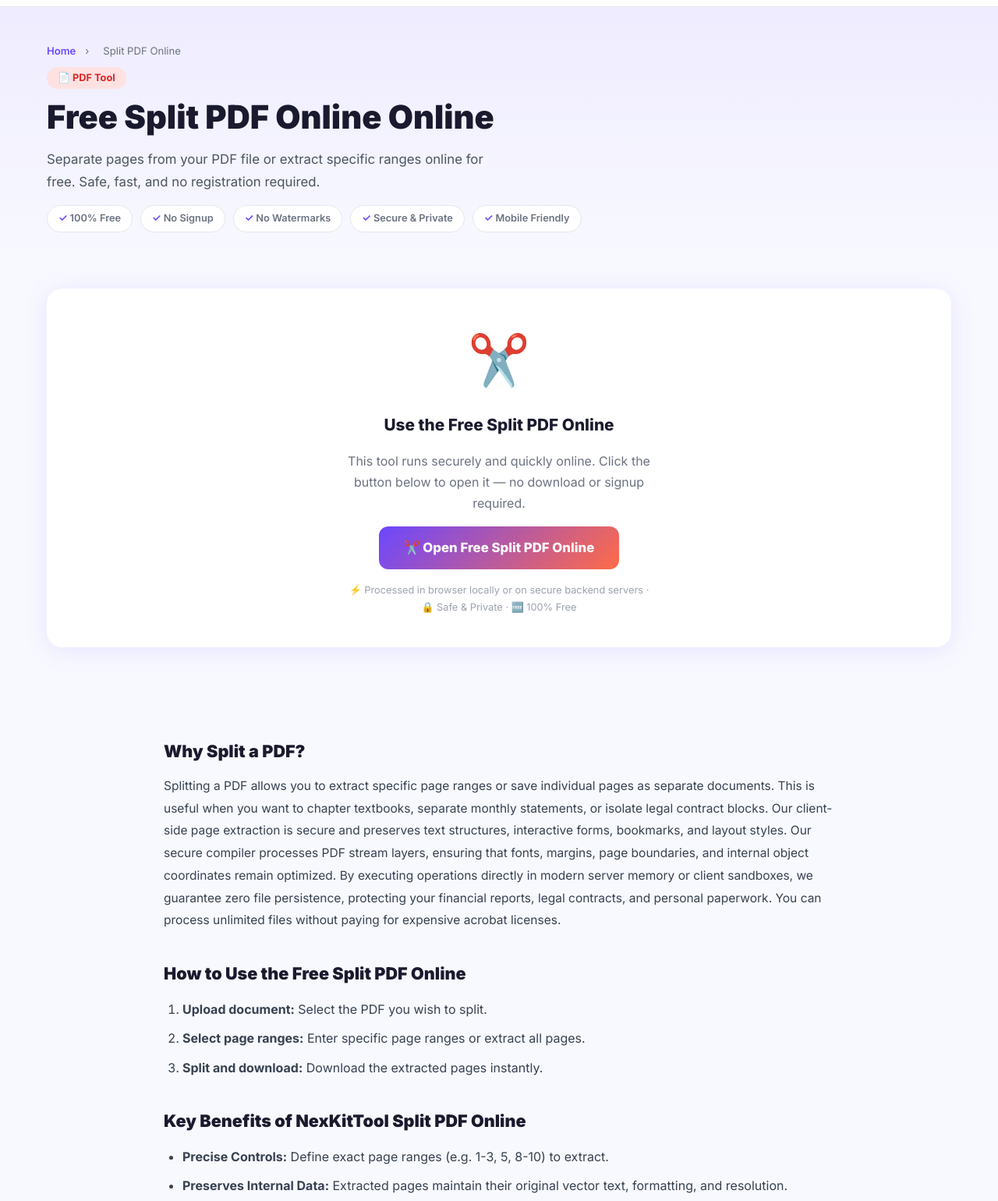
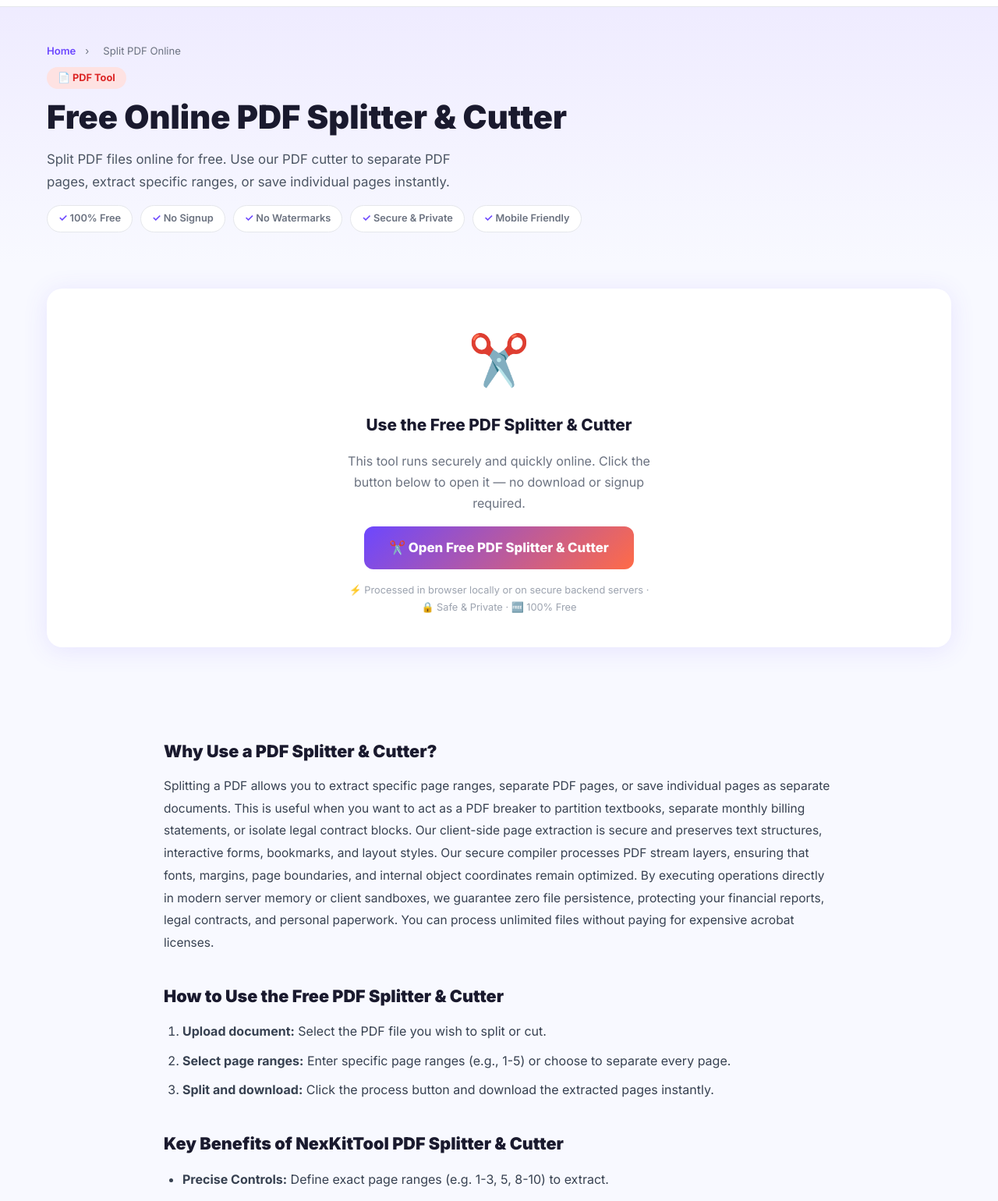
Before and after one commit to sumittiwari7503/nexkittool, a website: page tools/split-pdf/index.html in a window 1280 px wide. Shown: the part 55-1595 px from the top of the page at 78% size. Drawn offline with Linux system fonts and the light colour scheme.

Commit message:
Optimize metadata and visible copy on core tools to satisfy GSC search intent targets

```diff
--- a/tools/split-pdf/index.html
+++ b/tools/split-pdf/index.html
@@ -18,8 +18,8 @@
   ['touchstart', 'scroll', 'keydown', 'click'].forEach(evt => window.addEventListener(evt, initThirdParty, { once: true, passive: true }));
 </script>
 
-<title>Split PDF Online Free – Extract PDF Pages | NexKitTool</title>
-<meta name="description" content="Split PDF files online for free. Extract specific pages or separate a PDF into individual pages. No signup, no watermarks, fast.">
+<title>Free Online PDF Splitter & Cutter – Split PDF | NexKitTool</title>
+<meta name="description" content="Split PDF files online for free. Use our PDF cutter to separate PDF pages or extract specific ranges. No registration, no watermarks, fast.">
 <meta name="robots" content="index, follow, max-image-preview:large, max-snippet:-1">
 <link rel="canonical" href="https://nexkittool.com/tools/split-pdf/">
 
@@ -30,8 +30,8 @@
 <!-- Open Graph -->
 <meta property="og:type" content="website">
 <meta property="og:url" content="https://nexkittool.com/tools/split-pdf/">
-<meta property="og:title" content="Split PDF Online Free – Extract PDF Pages | NexKitTool">
-<meta property="og:description" content="Split PDF files online for free. Extract specific pages or separate a PDF into individual pages. No signup, no watermarks, fast.">
+<meta property="og:title" content="Free Online PDF Splitter & Cutter – Split PDF | NexKitTool">
+<meta property="og:description" content="Split PDF files online for free. Use our PDF cutter to separate PDF pages or extract specific ranges. No registration, no watermarks, fast.">
 <meta property="og:image" content="https://nexkittool.com/public/img/og-image.png">
 <meta name="twitter:card" content="summary_large_image">
 
@@ -122,8 +122,8 @@
       <a href="/">Home</a> <span>›</span> <span>Split PDF Online</span>
     </nav>
     <div class="section-badge badge-pdf" style="margin-bottom:12px">📄 PDF Tool</div>
-    <h1>Free Split PDF Online Online</h1>
-    <p>Separate pages from your PDF file or extract specific ranges online for free. Safe, fast, and no registration required.</p>
+    <h1>Free Online PDF Splitter & Cutter</h1>
+    <p>Split PDF files online for free. Use our PDF cutter to separate PDF pages, extract specific ranges, or save individual pages instantly.</p>
     <div class="tool-features-bar">
       <span class="tool-feat-badge"><b>✓</b> 100% Free</span>
       <span class="tool-feat-badge"><b>✓</b> No Signup</span>
@@ -136,27 +136,27 @@
 
 <main id="main">
 <div class="container">
-  <div class="tool-area" role="main" aria-label="Free Split PDF Online tool">
+  <div class="tool-area" role="main" aria-label="Free PDF Splitter and Cutter tool">
     <div class="tool-icon-big" aria-hidden="true">✂️</div>
-    <h2 style="font-size:1.3rem;font-weight:800">Use the Free Split PDF Online</h2>
+    <h2 style="font-size:1.3rem;font-weight:800">Use the Free PDF Splitter & Cutter</h2>
     <p>This tool runs securely and quickly online. Click the button below to open it — no download or signup required.</p>
-    <a href="/?tool=split" class="open-tool-btn" id="openToolBtn">✂️ Open Free Split PDF Online</a>
+    <a href="/?tool=split" class="open-tool-btn" id="openToolBtn">✂️ Open Free PDF Splitter & Cutter</a>
     <p style="font-size:.8rem;color:#9ca3af;margin:0">⚡ Processed in browser locally or on secure backend servers · 🔒 Safe & Private · 🆓 100% Free</p>
   </div>
 </div>
 
 <div class="tool-content">
-  <h2>Why Split a PDF?</h2>
-  <p>Splitting a PDF allows you to extract specific page ranges or save individual pages as separate documents. This is useful when you want to chapter textbooks, separate monthly statements, or isolate legal contract blocks. Our client-side page extraction is secure and preserves text structures, interactive forms, bookmarks, and layout styles. Our secure compiler processes PDF stream layers, ensuring that fonts, margins, page boundaries, and internal object coordinates remain optimized. By executing operations directly in modern server memory or client sandboxes, we guarantee zero file persistence, protecting your financial reports, legal contracts, and personal paperwork. You can process unlimited files without paying for expensive acrobat licenses.</p>
+  <h2>Why Use a PDF Splitter & Cutter?</h2>
+  <p>Splitting a PDF allows you to extract specific page ranges, separate PDF pages, or save individual pages as separate documents. This is useful when you want to act as a PDF breaker to partition textbooks, separate monthly billing statements, or isolate legal contract blocks. Our client-side page extraction is secure and preserves text structures, interactive forms, bookmarks, and layout styles. Our secure compiler processes PDF stream layers, ensuring that fonts, margins, page boundaries, and internal object coordinates remain optimized. By executing operations directly in modern server memory or client sandboxes, we guarantee zero file persistence, protecting your financial reports, legal contracts, and personal paperwork. You can process unlimited files without paying for expensive acrobat licenses.</p>
 
-  <h2>How to Use the Free Split PDF Online</h2>
+  <h2>How to Use the Free PDF Splitter & Cutter</h2>
   <ol>
-    <li><strong>Upload document:</strong> Select the PDF you wish to split.</li>
-    <li><strong>Select page ranges:</strong> Enter specific page ranges or extract all pages.</li>
-    <li><strong>Split and download:</strong> Download the extracted pages instantly.</li>
+    <li><strong>Upload document:</strong> Select the PDF file you wish to split or cut.</li>
+    <li><strong>Select page ranges:</strong> Enter specific page ranges (e.g., 1-5) or choose to separate every page.</li>
+    <li><strong>Split and download:</strong> Click the process button and download the extracted pages instantly.</li>
   </ol>
 
-  <h2>Key Benefits of NexKitTool Split PDF Online</h2>
+  <h2>Key Benefits of NexKitTool PDF Splitter & Cutter</h2>
   <ul>
     <li><strong>Precise Controls:</strong> Define exact page ranges (e.g. 1-3, 5, 8-10) to extract.</li>
     <li><strong>Preserves Internal Data:</strong> Extracted pages maintain their original vector text, formatting, and resolution.</li>
```
Also changed, not shown: tools/ai-essay-writer/index.html (+12 -12 lines), tools/black-white-filter/index.html (+9 -9 lines).
